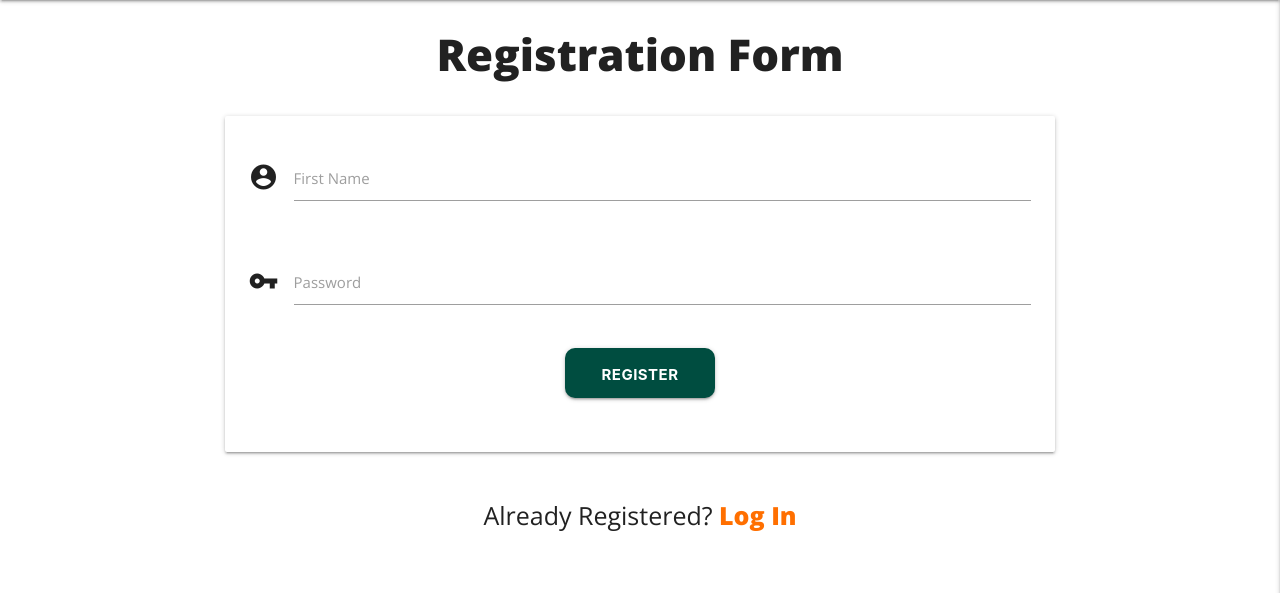
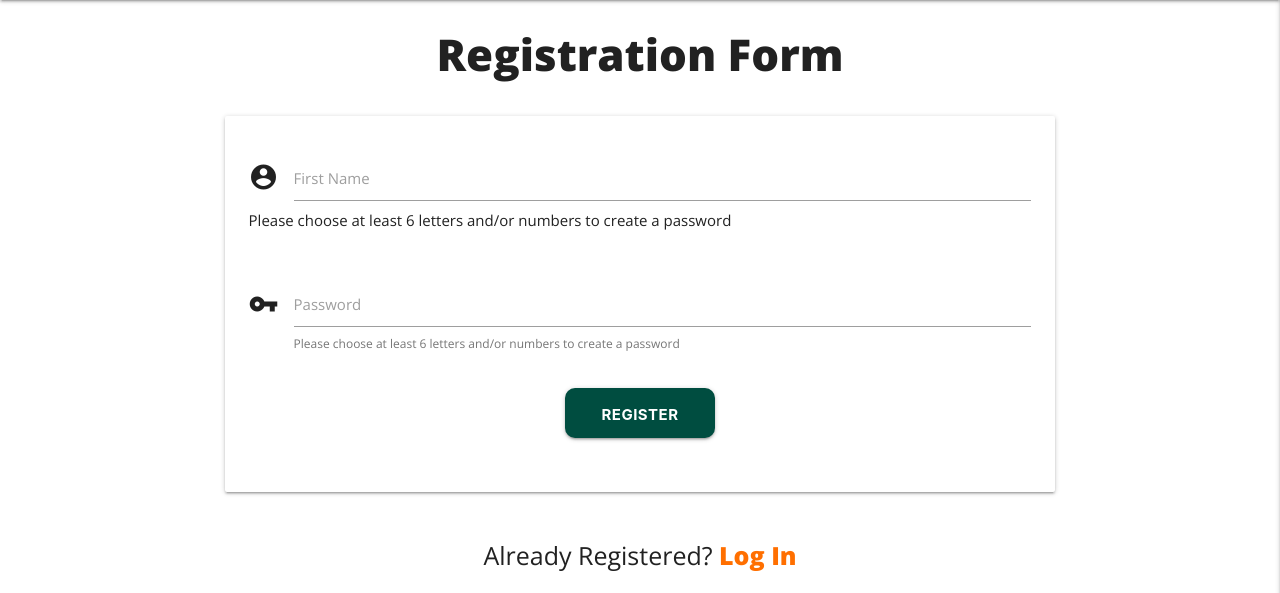
Before and after one commit to Code-Institute-Submissions/MS_project_3, a Flask app: page /register in a window 1280 px wide. Shown: the part 64-657 px from the top of the page. Run offline with Flask 2, Linux system fonts and the light colour scheme; some libraries are stand-ins or nearby versions.

Commit message:
added a flash messege for creating a new password or a username

```diff
--- a/templates/register.html
+++ b/templates/register.html
@@ -9,16 +9,18 @@
                 <div class="row">
                     <div class="input-field col s12">
                         <i class="material-icons prefix">account_circle</i>
-                        <input id="username" name="username" type="text" maxlength="15" minlength="3" pattern="^[a-zA-Z0-9]{3,15}$" class="validate" required>
+                        <input id="username" name="username" type="text" maxlength="15" minlength="6" pattern="^[a-zA-Z0-9]{6,15}$" class="validate" required>
                         <label for="username">First Name</label>
+                        <span>Please choose at least 6 letters and/or numbers to create a password</span>
                     </div>
                 </div>
 <!--Password-->
                 <div class="row">
                     <div class="input-field col s12">
                          <i class="material-icons prefix">vpn_key</i>
-                        <input id="password" name="password" type="password" maxlength="15" minlength="5" pattern="^[a-zA-Z0-9]{5,15}$" class="validate" required>
+                        <input id="password" name="password" type="password" maxlength="15" minlength="6" pattern="^[a-zA-Z0-9]{6,15}$" class="validate" required>
                         <label for="password">Password</label>
+                        <span class="helper-text" data-error="wrong" data-success="right">Please choose at least 6 letters and/or numbers to create a password</span>
                     </div>
                 </div>
 <!--Log In-->
```
